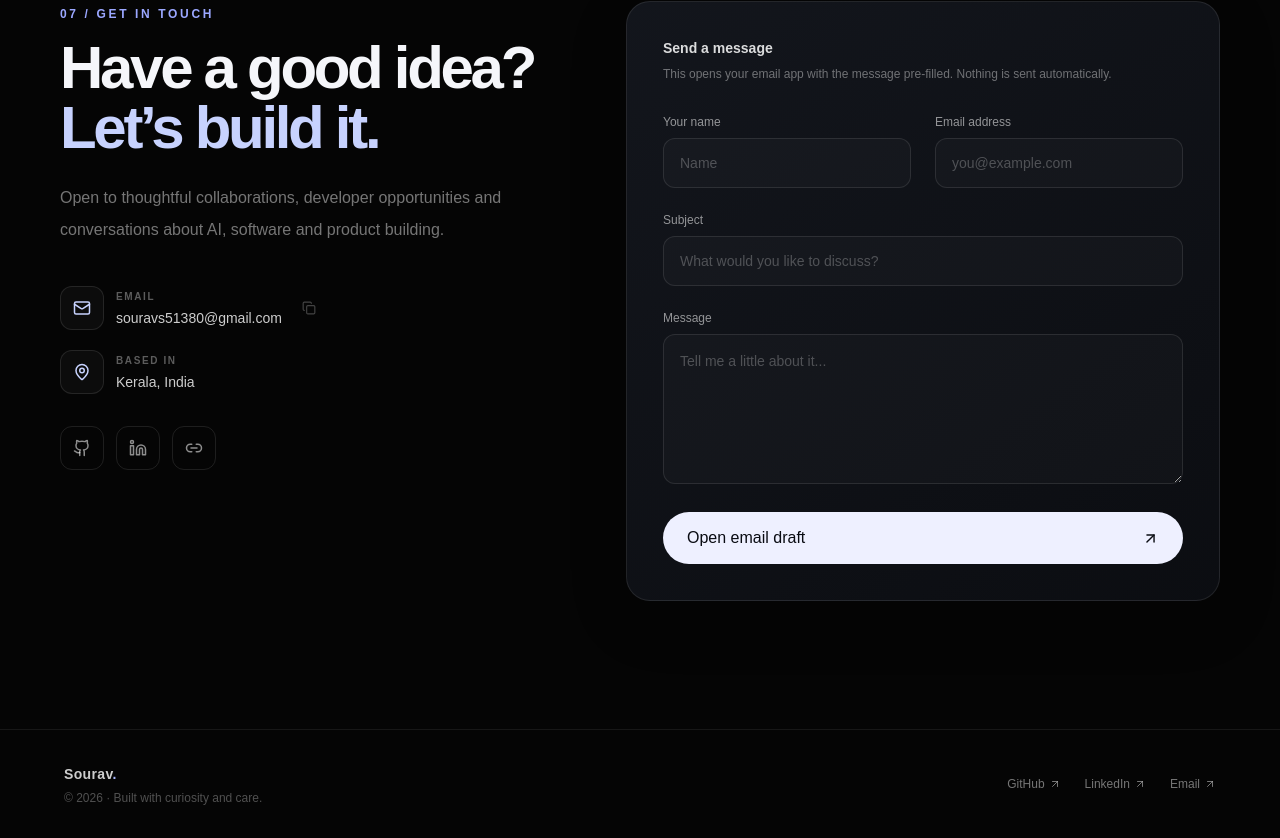
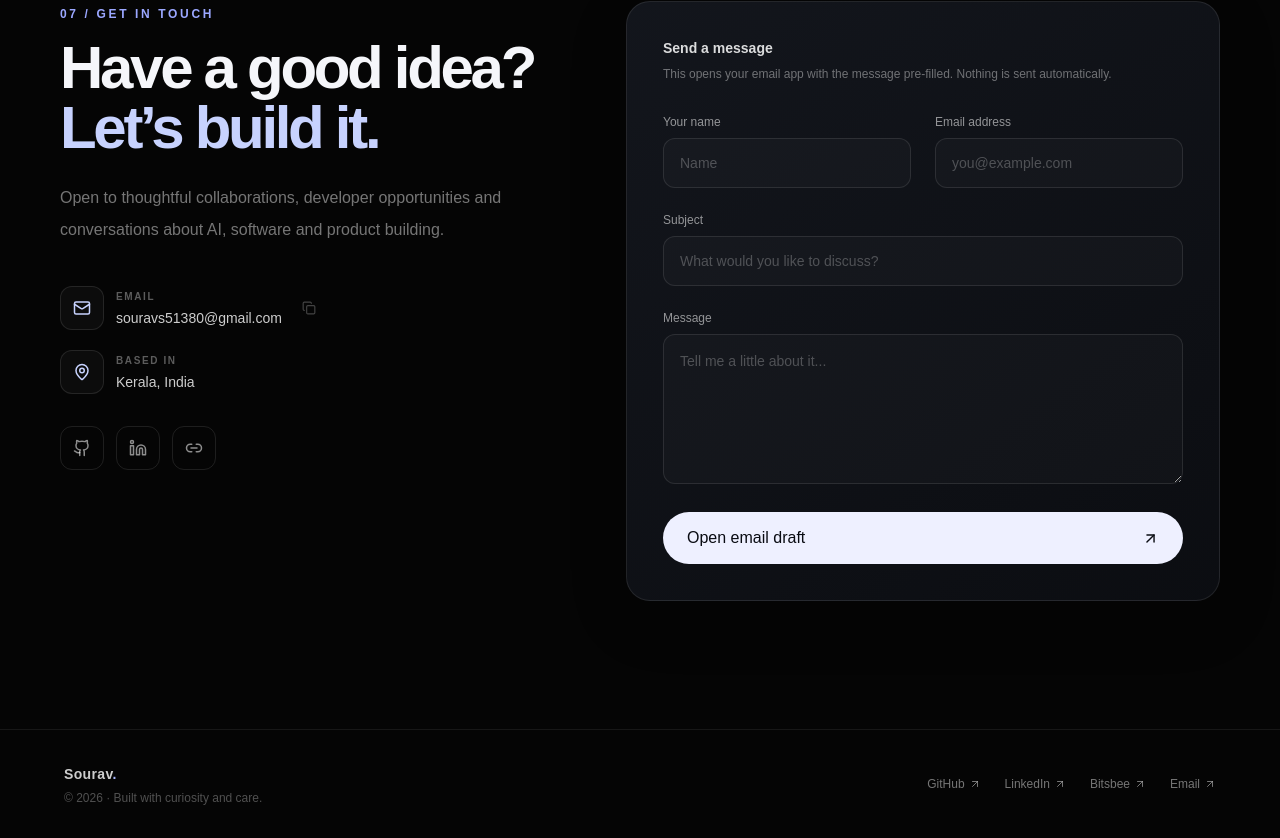
Before and after one commit to alchemist-sourav/souravportfoli, a React (Vite) app: page / in a window 1280 px wide. Shown: the part 7230-8068 px from the top of the page. Built offline with nearby package versions, Linux system fonts and the light colour scheme; a web font is replaced by a local one.

Commit message:
Add Bitsbee digital profile link

```diff
--- a/src/components/Footer.jsx
+++ b/src/components/Footer.jsx
@@ -11,6 +11,7 @@ const Footer = () => (
       <div className="flex flex-wrap gap-6">
         <a href="https://github.com/alchemist-sourav" target="_blank" rel="noopener noreferrer" className="inline-flex items-center gap-1 text-xs text-white/45 transition-colors hover:text-white">GitHub <ArrowUpRight size={12} /></a>
         <a href="https://www.linkedin.com/in/souravalchemist" target="_blank" rel="noopener noreferrer" className="inline-flex items-center gap-1 text-xs text-white/45 transition-colors hover:text-white">LinkedIn <ArrowUpRight size={12} /></a>
+        <a href="https://bitsb.ee/sourav.s" target="_blank" rel="noopener noreferrer" className="inline-flex items-center gap-1 text-xs text-white/45 transition-colors hover:text-white">Bitsbee <ArrowUpRight size={12} /></a>
         <a href="mailto:souravs51380@gmail.com" className="inline-flex items-center gap-1 text-xs text-white/45 transition-colors hover:text-white">Email <ArrowUpRight size={12} /></a>
       </div>
     </div>
```
